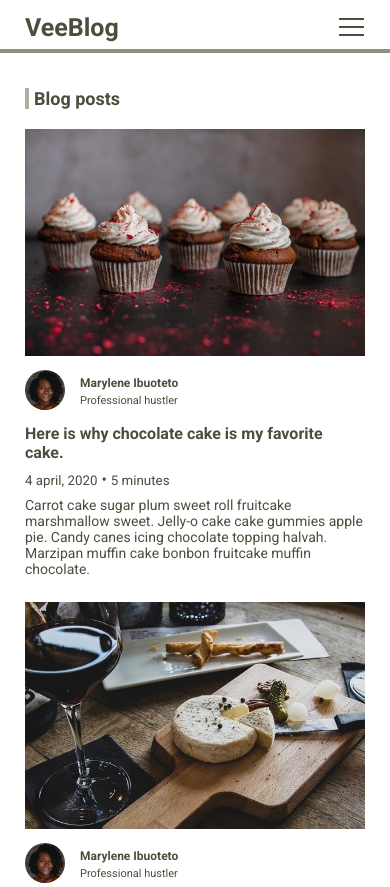
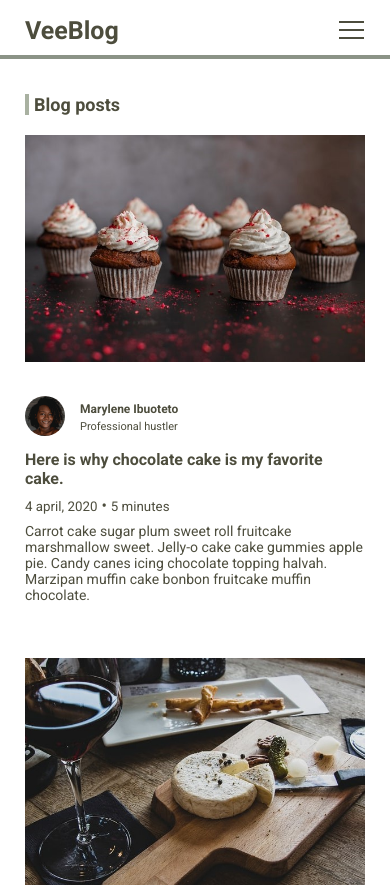
Before and after one commit to veedahv/my-blog, a Vue app: page /blog in a window 390 px wide. Shown: the top 887 px of the page. Built offline with nearby package versions, Linux system fonts and the light colour scheme.

Commit message:
new commit

```diff
--- a/src/App.vue
+++ b/src/App.vue
@@ -13,11 +13,6 @@
           <label for="nav-checkbox" class="nav-checkbox-label">
             <span class="menu-line">&nbsp;</span>
           </label>
-          <!-- <div class="nav-links">
-          <router-link to="/">Home</router-link>
-          <router-link to="/blog">Blog</router-link>
-        </div> -->
-          <!-- <navigation></navigation> -->
           <div class="navigation">
             <div class="nav-links">
               <router-link to="/">Home</router-link>
@@ -38,7 +33,7 @@
     <footer>
       <div class="body-container">
         <p class="copyright">
-          &#169; 2020 ||
+          &#169; 2021 ||
           <a href="https://victoria-akpan.netlify.app/" class="portfolio"
             >By Veedahv</a
           >
@@ -49,45 +44,8 @@
 </template>
 
 
-<script>
-// import Navigation from "@/components/Navigation.vue";
-
-export default {
-  // name: "Home",
-  // components: {
-  //   Navigation,
-  // },
-  // data() {
-  //   return {
-  //     HomeTipsArr: tipsInfo,
-  //     HomeCardsArr: articleInfo,
-  //     HomeBlogCards: [],
-  //   };
-  // },
-  // mounted() {
-  //   (this.HomeBlogCards = this.HomeCardsArr.slice(0, 3)),
-  //     // (this.HomeBlogCards = this.HomeCardsArr.slice(0, 4)),
-  //     console.log(this.HomeBlogCards);
-  // },
-  // computed: {},
-  // data() {
-  //   return {
-  //     // posts: [],
-  //     postsArr: articleInfo,
-  //   };
-  // },
-};
-</script>
 
 <style>
-/* :root {
-  --primay-color: #f2d43d;
-  --sec-color: #a68524;
-  --tertiary-color: #f2ca52;
-  --light-color: #f2f2f2;
-  --spare-color: #8c8c8c;
-  --white-color: #ffffff;
-} */
 :root {
   --primay-color: #ffe849;
   --sec-color: #4d4d3d;
@@ -104,21 +62,16 @@ export default {
   box-sizing: border-box;
 }
 #app {
-  /* font-family: Avnir, Helvetia, Arial, sans-serif; */
   font-family: "Roboto", sans-serif;
   -webkit-font-smoothing: antialiased;
   -moz-osx-font-smoothing: grayscale;
-  /* text-align: center; */
-  /* color: #2c3e50; */
   color: var(--sec-color);
-  /* max-width: 1000px; */
   margin: 5px auto;
-  /* padding: 10px 30px; */
 }
 .nav-container {
   max-width: 1000px;
   margin: 0px auto;
-  padding: 7px 25px;
+  padding: 10px 25px;
 }
 .logo {
   font-size: 25px;
@@ -139,8 +92,6 @@ a {
 }
 
 #nav {
-  /* padding: 10px 5px; */
-  /* justify-content: space-between; */
   align-items: center;
   border-bottom: 4px solid var(--tertiary-color);
   transition: all 5s ease-in-out;
@@ -187,17 +138,13 @@ a {
 
 .nav-authour-box,
 .nav-links {
-  /* padding: 10px 5px; */
   display: flex;
-  /* justify-content: space-between; */
   align-items: center;
   transition: all 5s ease-in-out;
 }
 .nav-links > * {
   margin-left: 20px;
   font-size: 20px;
-  /* font-weight: 500; */
-  /* font-weight: bolder; */
   font-weight: bold;
 }
 .nav-author-img {
@@ -205,14 +152,18 @@ a {
   border-radius: 50%;
   margin-right: 5px;
 }
+/* .nav-links a.router-link-exact-active {
+  color: var(--primay-color);
+  border-bottom: 2px solid var(--sec-color);
+} */
+.nav-links a:hover {
+  color: var(--tertiary-color);
+}
 
 .copyright {
   text-align: center;
 }
 
-/* #nav a.router-link-exact-active {
-  color: #42b983;
-} */
 @media only screen and (max-width: 567px) {
   .nav-checkbox-label {
     display: flex;
--- a/src/components/BlogCard.vue
+++ b/src/components/BlogCard.vue
@@ -1,13 +1,10 @@
 <template>
   <div class="post">
     <div class="img-box">
-      <!-- <img :src="post.urlToImage" class="post-img" /> -->
-      <!-- <img :src="require(`@/assets/images/blog-img/cupcake.jpg`)" class="post-img" /> -->
       <img
         :src="require(`@/assets/images/blog-img/${post.urlToImage}.jpg`)"
         class="post-img"
       />
-      <!-- <img :src="require('@/assets/images/blog-img/' + post.urlToImage)" class="post-img" /> -->
     </div>
     <div class="txt-box">
       <div class="author-box">
@@ -27,24 +24,6 @@
         <small class="time-info">{{ post.publishedAt }}</small> &#8226;
         <small class="time-info">{{ post.readTime }}</small>
       </div>
-      <!-- <p class="post-info">{{ post.dscription }}</p> -->
-      <!-- <p class="post-info" v-for="content in post.contents" :key="content">
-        {{ content.contentTxt }}
-      </p> -->
-      <!-- <router-link
-        :to="{
-          name: 'BlogContent',
-          params: {
-            id: post.title,
-            description: post.description,
-            contents: contentsObj,
-            author: post.author,
-            urlToImage: post.urlToImage,
-          },
-        }"
-      >
-        <p class="post-info">{{ post.description }}</p></router-link
-      > -->
       <router-link
         :to="{
           name: 'BlogContent',
@@ -56,10 +35,8 @@
       >
         <p class="post-info">{{ post.description }}</p></router-link
       >
-      <!-- contents: post.contents, -->
     </div>
   </div>
-  <!--item-->
 </template>
 
 <script>
@@ -67,16 +44,8 @@ export default {
   props: ["post"],
   data() {
     return {
-      // contentsObj: this.post.contents,
-      // contentsObj: JSON.stringify(this.post.contents),
       postsObj: JSON.stringify(this.post),
-      // contentsObj: JSON.parse(this.post.contents),
     };
-  },
-  mounted() {
-    // console.log(this.contents);
-    // console.log(this.contentsObj);
-    // console.log(JSON.stringify(this.contentsObj));
   },
 };
 </script>
@@ -84,7 +53,6 @@ export default {
 <style scoped>
 .post {
   display: flex;
-  /* flex-direction: column-reverse; */
   align-items: flex-start;
   justify-content: space-between;
 }
@@ -99,9 +67,6 @@ export default {
   padding-top: 10px;
   flex-basis: 52%;
 }
-/* .txt-box {
-  max-width: 400px;
-} */
 .post-title {
   font-size: 16px;
 }
@@ -111,9 +76,6 @@ export default {
 .post-img {
   width: 100%;
 }
-/* .author-post-info {
-  height: fit-content;
-} */
 .author-box {
   display: flex;
   align-items: center;
@@ -126,14 +88,11 @@ export default {
 }
 .author {
   font-size: 12px;
-  /* margin-top: 4px; */
   margin-bottom: 4px;
 }
 .authorProf {
   font-size: 11px;
   font-weight: 400;
-  /* margin-top: 4px; */
-  /* margin-bottom: 4px; */
 }
 .time-info-box {
   margin-top: 8px;
@@ -143,5 +102,9 @@ export default {
   .post {
     flex-direction: column;
   }
+  .txt-box {
+    margin-top: 20px;
+    margin-bottom: 25px;
+  }
 }
 </style>
--- a/src/views/BlogPost.vue
+++ b/src/views/BlogPost.vue
@@ -1,7 +1,6 @@
 <template>
   <div class="blog-post">
     <h3 class="blog-top">Blog posts</h3>
-    <!-- 3ceee 3 cececceedeeed -->
     <div class="post-box">
       <div class="post" v-for="post in visibleBlogArr" :key="post.title">
         <blog-card :post="post"></blog-card>
@@ -62,7 +61,7 @@ export default {
 .post-box {
   display: grid;
   grid-template-columns: 1fr;
-  grid-gap: 25px;
+  grid-gap: 30px;
   margin: 20px auto;
 }
 </style>
```
Also changed, not shown: src/views/Home.vue (+1 -42 lines).
